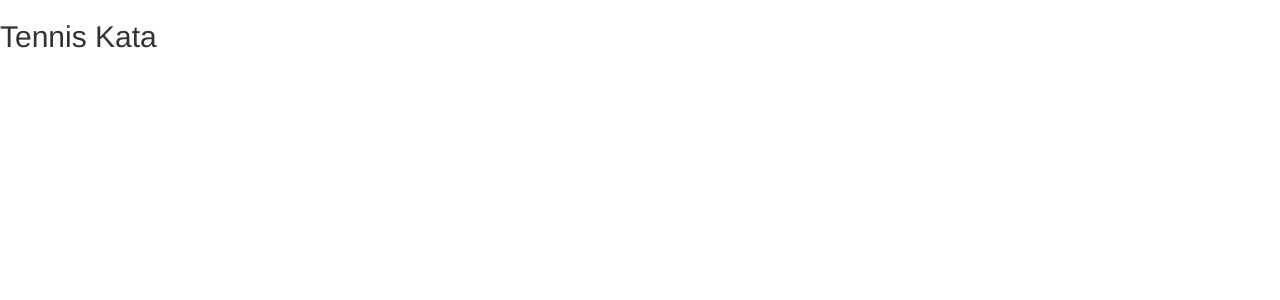
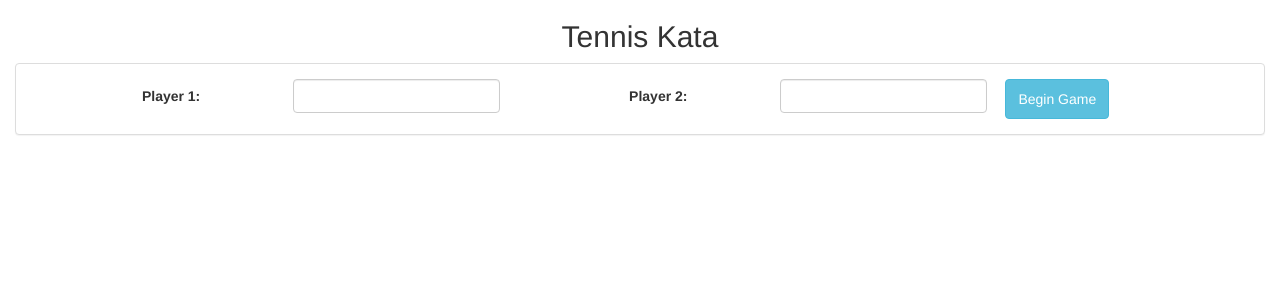
Before and after one commit to Sivarajack/2019_DEV_005, a React (Create React App) app: page / in a window 1280 px wide. Shown: the top 300 px of the page. Built offline with nearby package versions, Linux system fonts and the light colour scheme.

Commit message:
Fix: Fix allignment of App Header Component

```diff
--- a/src/App.js
+++ b/src/App.js
@@ -2,11 +2,15 @@ import React, { Component } from 'react';
 import './App.css';
 import 'bootstrap/dist/css/bootstrap.css';
 import AppHeader from './components/AppHeader/AppHeader';
+import PlayerForm from './components/PlayerForm/PlayerForm';
 
 class App extends Component {
   render() {
     return (
+      <div id="App" className="App container-fluid">
       <AppHeader />
+      <PlayerForm />
+      </div>
     );
   }
 }
--- a/src/components/PlayerForm/PlayerForm.jsx
+++ b/src/components/PlayerForm/PlayerForm.jsx
@@ -42,7 +42,7 @@ export default class PlayerForm extends React.Component {
                   id="player1"
                   type="text"
                   onChange={this.handleNameChange}
-                  value={}
+                  value=""
                 />
               </FormGroup>
               <FormGroup className="playerName">
@@ -53,7 +53,7 @@ export default class PlayerForm extends React.Component {
                   id="player2"
                   type="text"
                   onChange={this.handleNameChange}
-                  value={}
+                  value=""
                 />
               </FormGroup>
               <Button id="playerFormButton" bsStyle="info" type="submit">
```
